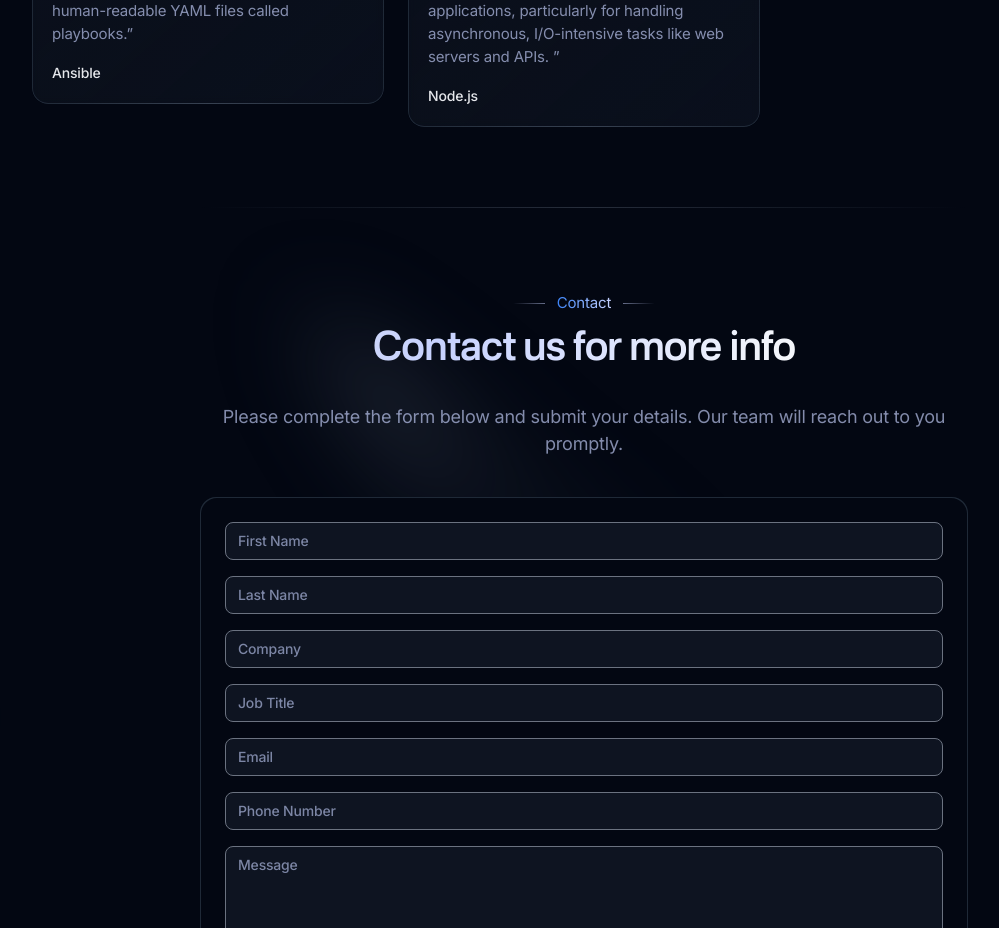
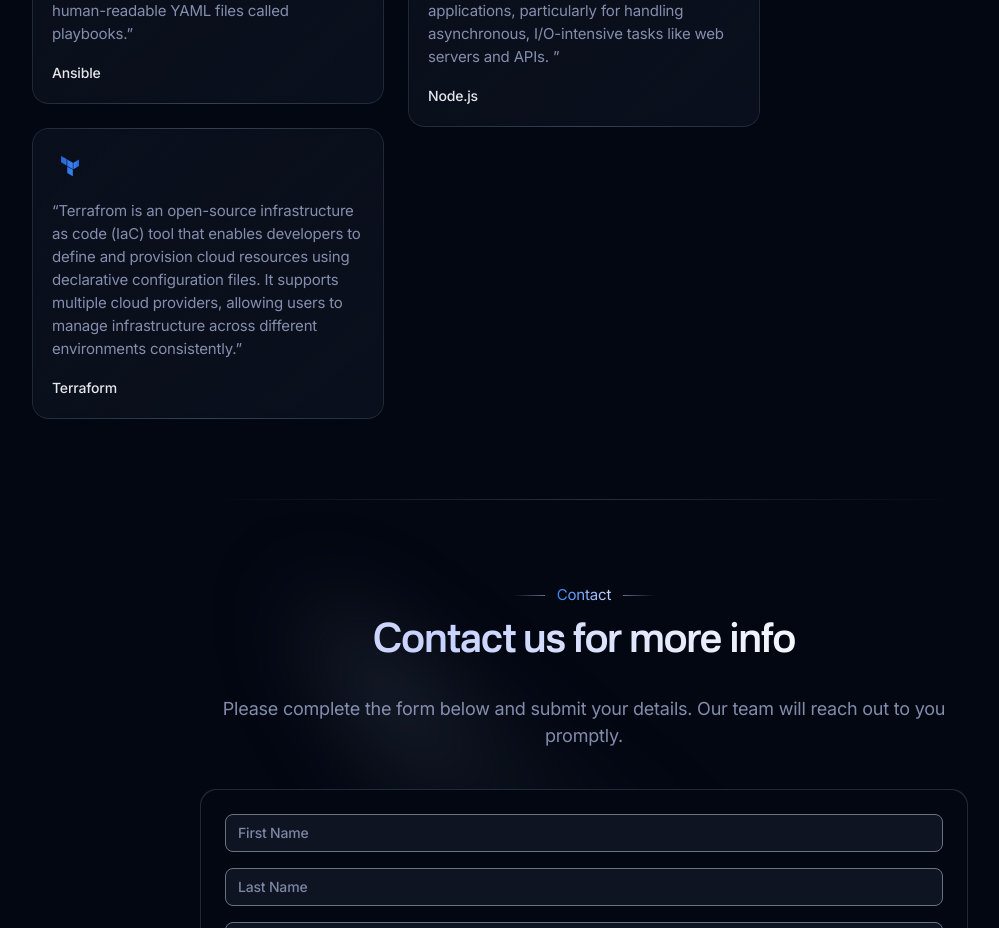
Before and after one commit to Ridvan-bot/pohlmanprotean.se, a Next.js app: page / in a window 1280 px wide. Shown: the part 3620-4548 px from the top of the page, without its empty margins (56-1055 px from the left). Built offline with nearby package versions, Linux system fonts and the light colour scheme.

Commit message:
feat: add Terraform logo and testimonial to technologies component

```diff
--- a/components/technologies.tsx
+++ b/components/technologies.tsx
@@ -12,6 +12,8 @@
 import ansible from "@/public/images/ansible.svg";
 import nodejs from "@/public/images/nodejs.svg";
 import prisma from "@/public/images/prisma.svg";
+import terraform from "@/public/images/terraform.svg";
+
 interface Testimonial {
   clientImg: StaticImageData;
   name: string;
@@ -89,6 +91,14 @@
     company: "",
     content:
     "Prisma is an open-source ORM (Object-Relational Mapping) tool that simplifies database access and management for developers. It provides a type-safe interface for interacting with databases, ensuring that queries are checked at compile time, which helps catch errors early.",
+    categories: [1, 3],
+  },
+  {
+    clientImg: terraform,
+    name: "Terraform",
+    company: "",
+    content:
+    "Terrafrom is an open-source infrastructure as code (IaC) tool that enables developers to define and provision cloud resources using declarative configuration files. It supports multiple cloud providers, allowing users to manage infrastructure across different environments consistently.",
     categories: [1, 3],
   },
 ];
```
Also changed, not shown: public/images/terraform.svg (added).
